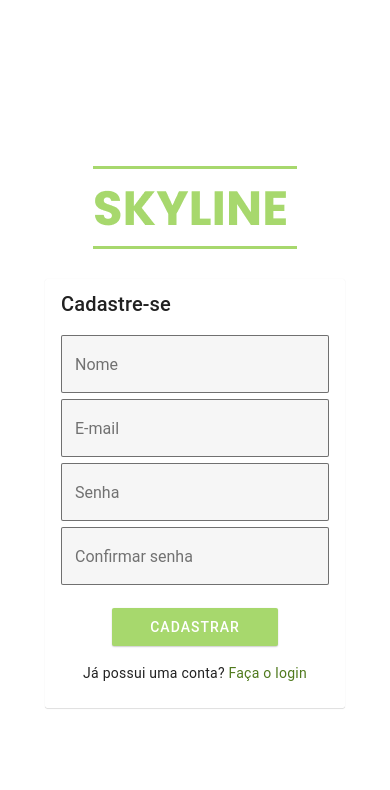
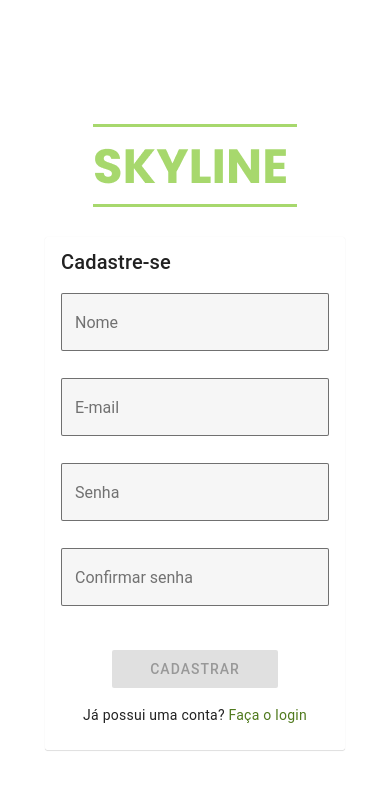
Before and after one commit to nikachuu/skyline-app-mvp, a React Native app: screen /Register in a window 390 px wide. Shown: the top 790 px of the page. Built offline with nearby package versions, Linux system fonts and the light colour scheme; what expo-linking would draw is missing.

Commit message:
Validações de formulario para tela de Registro

```diff
--- a/screens/RegisterScreen.tsx
+++ b/screens/RegisterScreen.tsx
@@ -1,8 +1,21 @@
+import { Formik, FormikErrors, FormikTouched } from "formik";
 import * as React from "react";
 import { StyleSheet, View, Image, TouchableOpacity, Text } from "react-native";
-import { Card, TextInput, Button, Paragraph } from "react-native-paper";
+import {
+  Card,
+  TextInput,
+  Button,
+  Paragraph,
+  HelperText,
+} from "react-native-paper";
 
 import { RootStackScreenProps } from "../types";
+import { registerValidationSchema } from "../utils/FormValidations";
+
+interface RegisterScreenProps {
+  field: { name: any; onBlur: any; onChange: any; value: any };
+  form: { errors: any; touched: any; setFieldTouched: any };
+}
 
 export default function RegisterScreen({
   navigation,
@@ -13,20 +26,100 @@ export default function RegisterScreen({
         style={styles.logo}
         source={require("../assets/images/logo.png")}
       />
+      <Formik
+        validationSchema={registerValidationSchema}
+        initialValues={{
+          name: "",
+          email: "",
+          password: "",
+          confirmPassword: "",
+        }}
+        onSubmit={(values) => console.log(values)}
+      >
+        {({
+          handleChange,
+          handleBlur,
+          handleSubmit,
+          values,
+          errors,
+          touched,
+          dirty,
+          isValid,
+        }) => (
           <Card style={styles.card}>
             <Card.Title title="Cadastre-se" />
             <Card.Content>
-          <TextInput mode="outlined" label="Nome" />
+              <View style={styles.textInputContainer}>
+                <TextInput
+                  mode="outlined"
+                  label="Nome"
+                  value={values.name}
+                  onChangeText={handleChange("name")}
+                  onBlur={handleBlur("name")}
+                  error={errors.name !== undefined && touched.name}
+                />
+                {errors.name && touched.name && (
+                  <HelperText type="error"> {errors.name} </HelperText>
+                )}
+              </View>
+              <View style={styles.textInputContainer}>
                 <TextInput
                   textContentType="emailAddress"
                   mode="outlined"
+                  autoCompleteType="email"
+                  keyboardType="email-address"
+                  autoCapitalize="none"
                   label="E-mail"
+                  value={values.email}
+                  onChangeText={handleChange("email")}
+                  onBlur={handleBlur("email")}
+                  error={errors.email !== undefined && touched.email}
                 />
-          <TextInput secureTextEntry mode="outlined" label="Senha" />
-          <TextInput secureTextEntry mode="outlined" label="Confirmar senha" />
+                {errors.email && touched.email && (
+                  <HelperText type="error"> {errors.email} </HelperText>
+                )}
+              </View>
+              <View style={styles.textInputContainer}>
+                <TextInput
+                  secureTextEntry
+                  mode="outlined"
+                  label="Senha"
+                  value={values.password}
+                  onChangeText={handleChange("password")}
+                  onBlur={handleBlur("password")}
+                  error={errors.password !== undefined && touched.password}
+                />
+                {errors.password && touched.password && (
+                  <HelperText type="error"> {errors.password} </HelperText>
+                )}
+              </View>
+              <View style={styles.textInputContainer}>
+                <TextInput
+                  secureTextEntry
+                  mode="outlined"
+                  label="Confirmar senha"
+                  value={values.confirmPassword}
+                  onChangeText={handleChange("confirmPassword")}
+                  onBlur={handleBlur("confirmPassword")}
+                  error={
+                    errors.confirmPassword !== undefined &&
+                    touched.confirmPassword
+                  }
+                />
+                {errors.confirmPassword && touched.confirmPassword && (
+                  <HelperText type="error">{errors.confirmPassword}</HelperText>
+                )}
+              </View>
             </Card.Content>
             <Card.Actions style={styles.actionsContainer}>
-          <Button mode="contained" color="#A7D86D" dark style={styles.button}>
+              <Button
+                mode="contained"
+                color="#A7D86D"
+                dark
+                style={styles.button}
+                onPress={handleSubmit}
+                disabled={!dirty || !isValid}
+              >
                 Cadastrar
               </Button>
               <Paragraph>
@@ -39,6 +132,8 @@ export default function RegisterScreen({
               </Paragraph>
             </Card.Actions>
           </Card>
+        )}
+      </Formik>
     </View>
   );
 }
@@ -50,6 +145,9 @@ const styles = StyleSheet.create({
     alignItems: "center",
     justifyContent: "center",
     padding: 20,
+  },
+  textInputContainer: {
+    height: 85,
   },
   logo: {
     width: 204,
--- a/utils/FormValidations.ts
+++ b/utils/FormValidations.ts
@@ -7,3 +7,22 @@ export const loginValidationSchema = yup.object().shape({
     .required("Campo obrigatório"),
   password: yup.string().required("Campo obrigatório"),
 });
+
+export const registerValidationSchema = yup.object().shape({
+  name: yup
+    .string()
+    .matches(/(\w.+\s).+/, "Insira pelo menos 2 nomes")
+    .required("Campo obrigatório"),
+  email: yup
+    .string()
+    .email("Insira um e-mail válido")
+    .required("Campo obrigatório"),
+  password: yup
+    .string()
+    .min(6, ({ min }) => `Insira no mínimo ${min} caracteres`)
+    .required("Campo obrigatório"),
+  confirmPassword: yup
+    .string()
+    .oneOf([yup.ref("password")], "A senha digitada não confere")
+    .required("Campo obrigatório"),
+});
```
Lines whose indentation alone changed are shown as unchanged.
